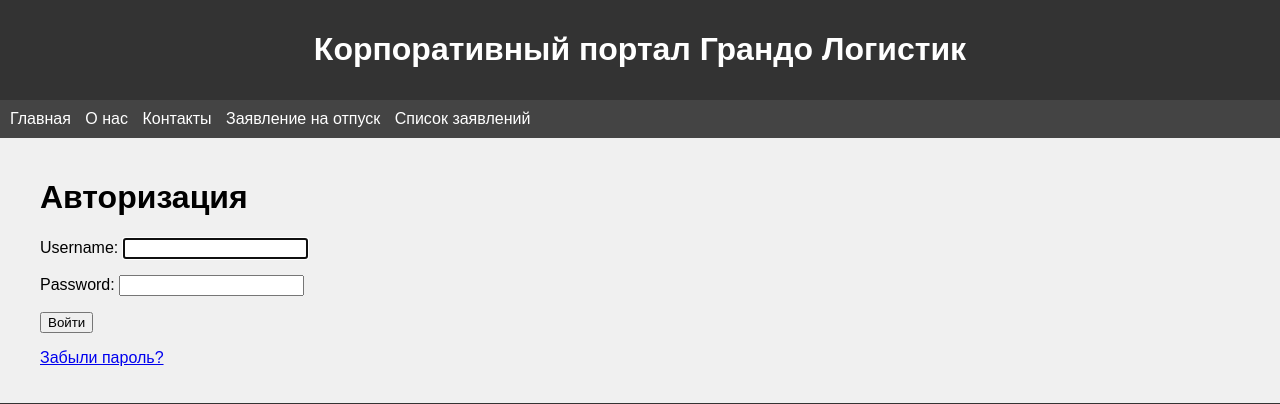
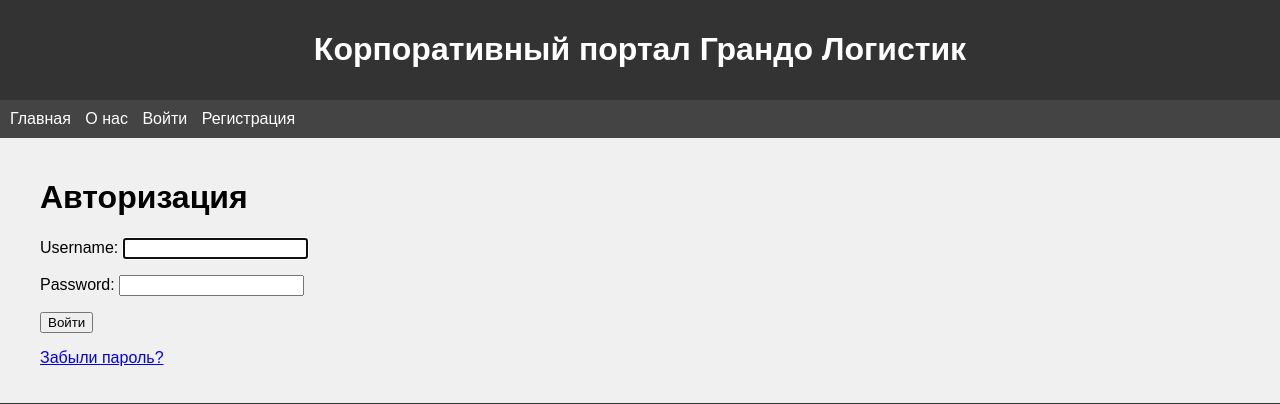
Before and after one commit to bazuly/Vacation-doc-upload, a Django app: page /users/login/ in a window 1280 px wide. Shown: the top 404 px of the page. Run offline with Django 5.2, Linux system fonts and the light colour scheme.

Commit message:
login update

```diff
--- a/site_grando/templates/base.html
+++ b/site_grando/templates/base.html
@@ -59,9 +59,14 @@
         <ul>
             <li><a href="#">Главная</a></li>
             <li><a href="#">О нас</a></li>
-            <li><a href="#">Контакты</a></li>
+            {% if user.is_authenticated %}
+            <li><a href="{% url 'users:logout' %}">Выйти</a></li>
             <li><a href="{% url 'vacation_app:vacation_upload' %}">Заявление на отпуск</a></li>
             <li><a href="{% url 'vacation_app:vacation_list' %}">Список заявлений</a></li>
+            {% else %}
+            <li><a href="{% url 'users:login' %}">Войти</a></li>
+            <li><a href="{% url 'users:register' %}">Регистрация</a></li>
+            {% endif %}
         </ul>
     </nav>
     <div class="container">
--- a/site_grando/vacation_app/views.py
+++ b/site_grando/vacation_app/views.py
@@ -61,7 +61,7 @@ def edit_vacation_status(request, vacation_id):
 
 
 def send_email_to_hr(name, vacation_date_start, vacation_date_end, vacation_file_path):
-    to_email = ['serejka50@gmail.com']
+    to_email = ['sorokovoy.v@grando.pro']
     subject = f'Заявление на отпуск от {name}'
     message = f'Прошу предоставить отпуск в период с {vacation_date_start} по {vacation_date_end}'
     email = EmailMessage(subject, message, to=to_email)
```
Also changed, not shown: site_grando/db.sqlite3.
